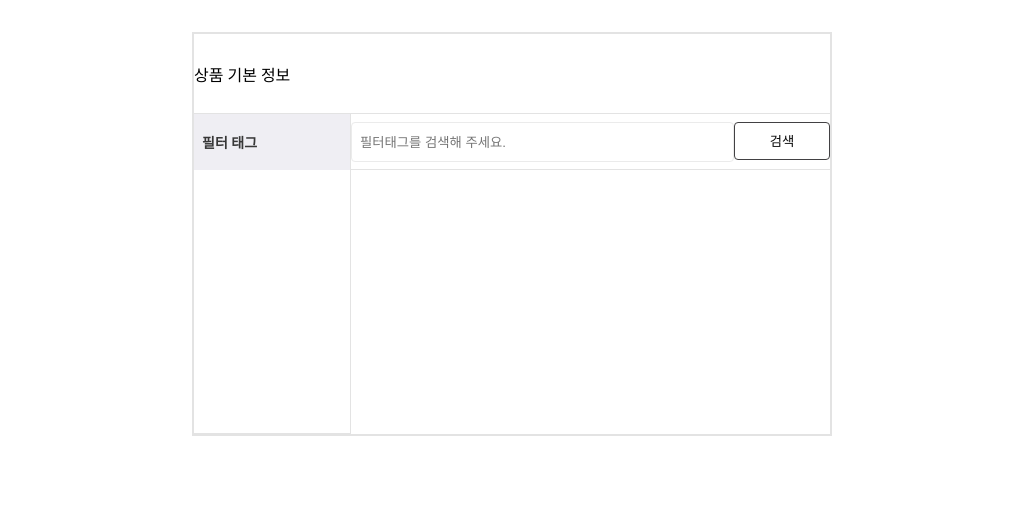
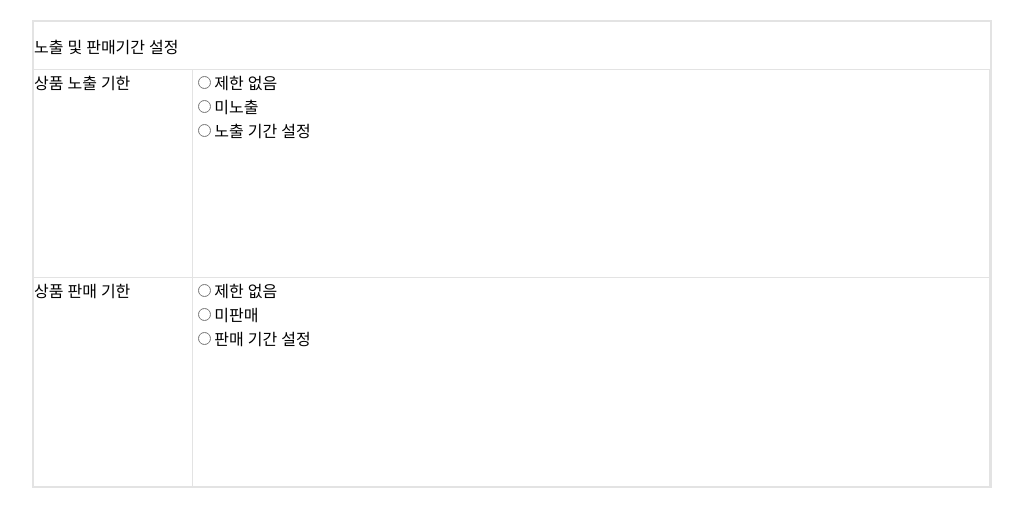
Before and after one commit to wanted-luckyzzang/wanted-product-registration, a React (Create React App) app: page / in a window 1280 px wide. Shown: the top 526 px of the page, without its empty margins (128-1151 px from the left). Built offline with nearby package versions, Linux system fonts and the light colour scheme.

Commit message:
modify: 노출 및 판매기간 설정 페이 > 지 radio button 각 섹션별로 셀렉트 되도록 수정

```diff
--- a/src/App.jsx
+++ b/src/App.jsx
@@ -3,12 +3,13 @@ import GlobalStyle from "styles/GlobalStyle";
 import { Category } from "components/Category";
 import "styles/App.css";
 import FilterTag from "components/Filtertag";
+import { SalesPeriodSetting } from "components/SalesPeriodSetting";
 
 function App() {
 	return (
 		<>
 			<GlobalStyle />
-			<FilterTag />
+			<SalesPeriodSetting />
 		</>
 	);
 }
--- a/src/components/SalesPeriodSetting.js
+++ b/src/components/SalesPeriodSetting.js
@@ -4,9 +4,14 @@ import { Grid, Button, Text, Input } from "common";
 import DateRangeInputPicker from "utils/pickers/DateRangePicker";
 
 export const SalesPeriodSetting = (props) => {
-	const [radioBtnChecked, setRadioBtnChecked] = useState(false);
-	const radioBtnClickedHandler = () => {
-		setRadioBtnChecked(() => !radioBtnChecked);
+	const [selectedShowingOption, setSelectedShowingOption] = useState();
+	const [selectedSellingOption, setSelectedSellingOption] = useState();
+
+	const SelectShowingBtnHandler = (event) => {
+		setSelectedShowingOption(event.target.value);
+	};
+	const SelectSellingBtngHandler = (event) => {
+		setSelectedSellingOption(event.target.value);
 	};
 
 	return (
@@ -22,20 +27,29 @@ export const SalesPeriodSetting = (props) => {
 					<div>
 						<input
 							type="radio"
-							value="radioBtnChecked"
-							checked={radioBtnChecked}
-							onClick={radioBtnClickedHandler}
-							readOnly
+							value="noLimitForShowing"
+							checked={selectedShowingOption === "noLimitForShowing"}
+							onChange={SelectShowingBtnHandler}
 						/>
-						<span>제한 없음</span>
+						<label>제한 없음</label>
 					</div>
 					<div>
-						<input type="radio" />
-						<span>미노출</span>
+						<input
+							type="radio"
+							value="NoneForShowing"
+							checked={selectedShowingOption === "NoneForShowing"}
+							onChange={SelectShowingBtnHandler}
+						/>
+						<label>미노출</label>
 					</div>
 					<div>
-						<input type="radio" />
-						<span>노출 기간 설정</span>
+						<input
+							type="radio"
+							value="setForShowing"
+							checked={selectedShowingOption === "setForShowing"}
+							onChange={SelectShowingBtnHandler}
+						/>
+						<label>노출 기간 설정</label>
 					</div>
 					<DateRangeInputPicker />
 				</Grid>
@@ -46,16 +60,31 @@ export const SalesPeriodSetting = (props) => {
 				</Grid>
 				<Grid width="50rem" borderRight isFlex column>
 					<div>
-						<input type="radio" />
-						<span>제한 없음</span>
+						<input
+							type="radio"
+							value="noLimitForSelling"
+							checked={selectedSellingOption === "noLimitForSelling"}
+							onChange={SelectSellingBtngHandler}
+						/>
+						<label>제한 없음</label>
 					</div>
 					<div>
-						<input type="radio" />
-						<span>미판매</span>
+						<input
+							type="radio"
+							value="NoneForSelling"
+							checked={selectedSellingOption === "NoneForSelling"}
+							onChange={SelectSellingBtngHandler}
+						/>
+						<label>미판매</label>
 					</div>
 					<div>
-						<input type="radio" />
-						<span>판매 기간 설정</span>
+						<input
+							type="radio"
+							value="setForSelling"
+							checked={selectedSellingOption === "setForSelling"}
+							onChange={SelectSellingBtngHandler}
+						/>
+						<label>판매 기간 설정</label>
 					</div>
 					<DateRangeInputPicker />
 				</Grid>
```
